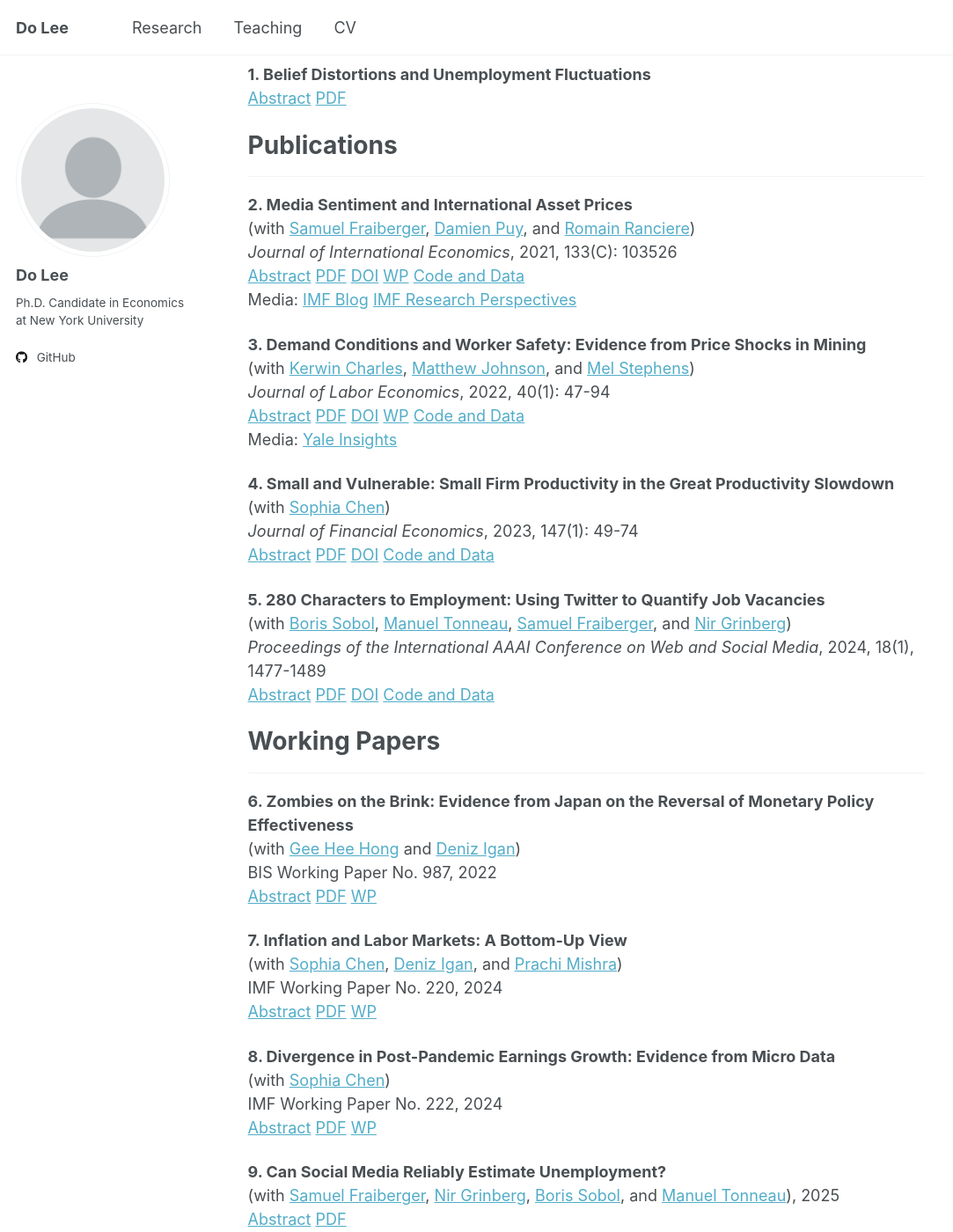
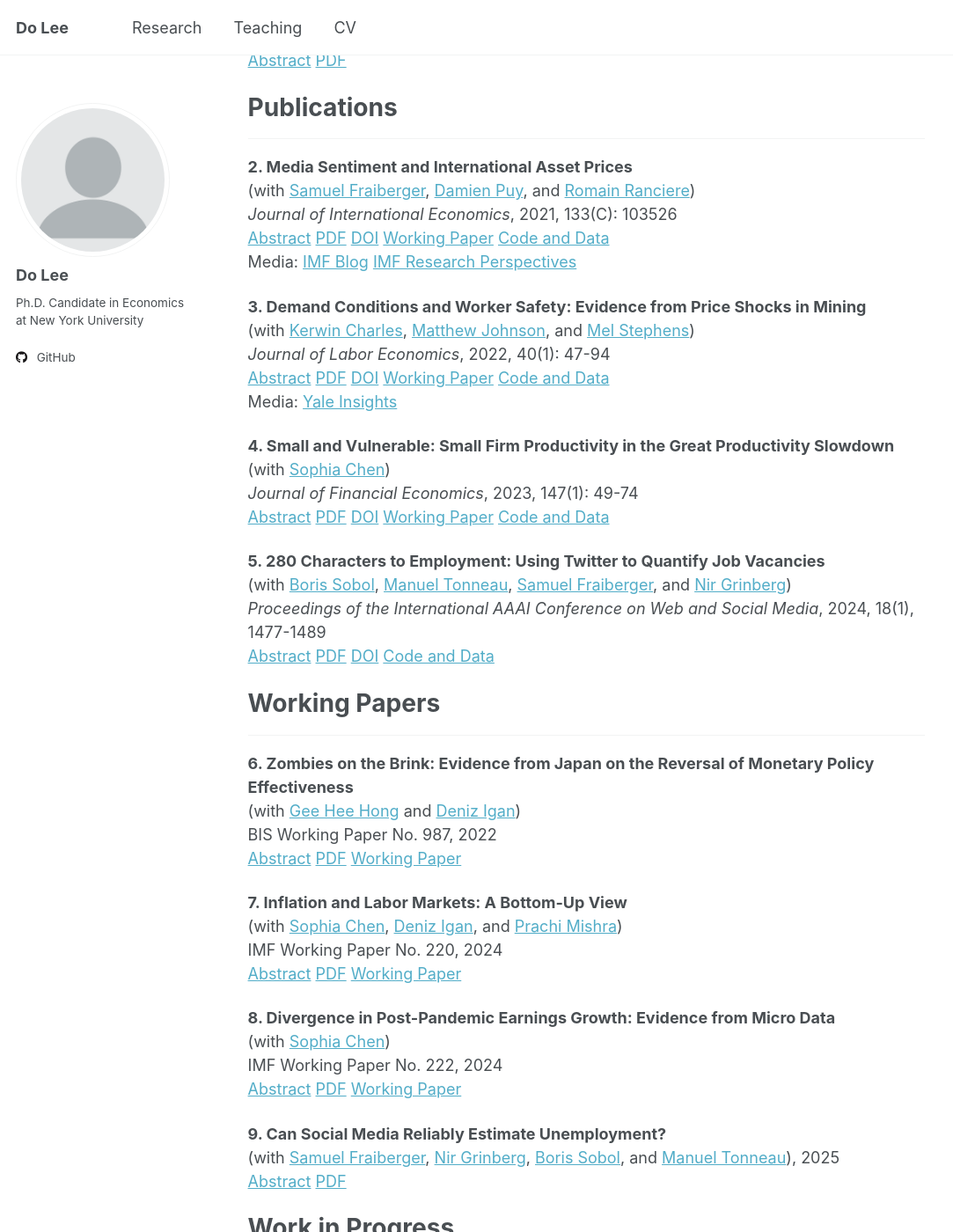
Before and after one commit to doqlee/doqlee.github.io, a Jekyll site: the page built from _pages/main.md, in a window 1280 px wide and 1400 px high, scrolled down 440 px. Shown: the whole window at 88% size, without its empty margins (0-1083 px from the left). Built offline with Jekyll 4.4.1, drawn with Linux system fonts in a browser that asks for light colours.

Commit message:
Update main.md

```diff
--- a/_pages/main.md
+++ b/_pages/main.md
@@ -11,8 +11,7 @@ redirect_from:
 I am a Ph.D. candidate in Economics at New York University (NYU). \
 Research Interests: Macroeconomics, Asset Pricing, Labor Economics \
 Email: [dql204@nyu.edu](mailto:dql204@nyu.edu)
-
-### [CV/Resume](../CV_Do_Lee.pdf)
+[CV/Resume](../CV_Do_Lee.pdf)
 
 Education
 =========
@@ -41,7 +40,7 @@ Publications
 **2. Media Sentiment and International Asset Prices** \
 (with [Samuel Fraiberger](https://www.samuelfraiberger.com/), [Damien Puy](https://sites.google.com/view/damienpuy), and [Romain Ranciere](https://rranciere.academia.edu/)) \
 *Journal of International Economics*, 2021, 133(C): 103526 \
-<a href="#/" onclick="visib('FLPR2021')">Abstract</a> [PDF](../files/mediaSentiment.pdf) [DOI](https://doi.org/10.1016/j.jinteco.2021.103526) [WP](https://www.nber.org/papers/w25353) [Code and Data](https://doi.org/10.7910/DVN/QNKFJF) \
+<a href="#/" onclick="visib('FLPR2021')">Abstract</a> [PDF](../files/mediaSentiment.pdf) [DOI](https://doi.org/10.1016/j.jinteco.2021.103526) [Working Paper](https://www.nber.org/papers/w25353) [Code and Data](https://doi.org/10.7910/DVN/QNKFJF) \
 Media: [IMF Blog](https://www.imf.org/en/Blogs/Articles/2019/12/16/blog-the-power-of-text) [IMF Research Perspectives](https://www.imf.org/-/media/Files/Research/research-perspective/2019/SpringSummer/index.ashx)
 <div id="FLPR2021" style="display: none; text-align: justify; line-height: 1.2" >
 We investigate the relationship between media sentiment and international equity prices using a new dataset of 4 million news articles published between 1991 and 2015. Three key results emerge. First, news sentiment robustly predicts future daily returns around the world. However, we find a sharp contrast between the effect of local news and that of global news: whereas local news optimism (pessimism) predicts a small and transitory increase (decrease) in local equity returns, global news sentiment has a larger impact on returns that does not reverse in the short run. Second, news sentiment affects local prices mainly through the investment decisions of foreign—rather than local—investors. Third, large variations in global news sentiment predominantly happen in the absence of new information about fundamentals, suggesting that movements in global sentiment capture variations in investors' sentiment. Taken together, our findings illustrate the key role played by foreign news and investors' sentiment in driving local asset prices.
@@ -53,7 +52,7 @@ We investigate the relationship between media sentiment and international equity
 **3. Demand Conditions and Worker Safety: Evidence from Price Shocks in Mining** \
 (with [Kerwin Charles](https://faculty.som.yale.edu/kerwincharles/), [Matthew Johnson](https://sites.google.com/site/mslaterjohnson/home?authuser=0), and [Mel Stephens](https://sites.lsa.umich.edu/mstep/)) \
 *Journal of Labor Economics*, 2022, 40(1): 47-94 \
-<a href="#/" onclick="visib('CJLS2022')">Abstract</a> [PDF](../files/Mining.pdf) [DOI](https://doi.org/10.1086/713887) [WP](https://www.nber.org/papers/w26401) [Code and Data](https://github.com/doqlee/mining) \
+<a href="#/" onclick="visib('CJLS2022')">Abstract</a> [PDF](../files/Mining.pdf) [DOI](https://doi.org/10.1086/713887) [Working Paper](https://www.nber.org/papers/w26401) [Code and Data](https://github.com/doqlee/mining) \
 Media: [Yale Insights](https://insights.som.yale.edu/insights/firms-sacrifice-worker-safety-when-demand-is-high)
 <div id="CJLS2022" style="display: none; text-align: justify; line-height: 1.2" >
 We investigate how demand conditions affect employers' provision of safety---something about which theory is ambivalent. Positive demand shocks relax financial constraints that limit safety investment but simultaneously raise the opportunity cost of increasing safety rather than production. We study the US metals mining sector, leveraging exogenous demand shocks from short-term variation in global commodity prices. We find that positive price shocks substantially increase workplace injury rates and safety regulation noncompliance. While these results indicate the general dominance of the opportunity cost effect, shocks that only increase mines' cash flow lower injury rates, illustrating that financial constraints also affect safety.
@@ -65,7 +64,7 @@ We investigate how demand conditions affect employers' provision of safety---som
 **4. Small and Vulnerable: Small Firm Productivity in the Great Productivity Slowdown** \
 (with [Sophia Chen](https://sites.google.com/site/sophiachenecon/home)) \
 *Journal of Financial Economics*, 2023, 147(1): 49-74 \
-<a href="#/" onclick="visib('CL2023')">Abstract</a> [PDF](../files/SmallAndVulnerable.pdf) [DOI](https://doi.org/10.1016/j.jfineco.2022.09.007) [Code and Data](https://doi.org/10.17632/49wv286my4.1)
+<a href="#/" onclick="visib('CL2023')">Abstract</a> [PDF](../files/SmallAndVulnerable.pdf) [DOI](https://doi.org/10.1016/j.jfineco.2022.09.007) [Working Paper]([https://www.nber.org/papers/w26401](https://doi.org/10.5089/9781513564647.001)) [Code and Data](https://doi.org/10.17632/49wv286my4.1)
 <div id="CL2023" style="display: none; text-align: justify; line-height: 1.2" >
 We show that the TFP growth of European micro, small, and medium-sized firms (SMEs) diverged from large firms after the global financial crisis. The average postcrisis TFP growth of medium-sized, small, and micro firms was, respectively, 1.1, 2.9, and 5.4 percentage points lower than that of large firms. This SME productivity gap is larger for firms with more severe credit supply shocks. The gap is partially attributable to a larger postcrisis reduction in intangible capital at SMEs than at large firms. Horseraces suggest that SME indicators are more robust and more powerful predictors of postcrisis TFP growth than other indicators.
 <br>
@@ -91,7 +90,7 @@ Working Papers
 **6. Zombies on the Brink: Evidence from Japan on the Reversal of Monetary Policy Effectiveness** \
 (with [Gee Hee Hong](https://sites.google.com/site/geeheehong/home) and [Deniz Igan](https://www.bis.org/author/deniz_igan.htm)) \
 BIS Working Paper No. 987, 2022 \
-<a href="#/" onclick="visib('HIL2022')">Abstract</a> [PDF](../files/Japan.pdf) [WP](https://www.bis.org/publ/work987.htm)
+<a href="#/" onclick="visib('HIL2022')">Abstract</a> [PDF](../files/Japan.pdf) [Working Paper](https://www.bis.org/publ/work987.htm)
 <div id="HIL2022" style="display: none; text-align: justify; line-height: 1.2" >
 How does unconventional monetary policy affect corporate capital structure and investment decisions? We study the transmission channel of quantitative easing and its potential diminishing returns on investment from a corporate finance perspective. Using a rich bankfirm matched data of Japanese firms with information on corporate debt and investment, we study how firms adjust their capital structure in response to the changes in term premia. Investment responds positively to a reduction in the term premium on average. However, there is a significant degree of cross-sectional variation in firm response: healthier firms increase capital spending and cash holdings, while financially vulnerable firms take advantage of lower long-term yields to refinance without increasing investment.
 <br>
@@ -102,7 +101,7 @@ How does unconventional monetary policy affect corporate capital structure and i
 **7. Inflation and Labor Markets: A Bottom-Up View** \
 (with [Sophia Chen](https://sites.google.com/site/sophiachenecon/home), [Deniz Igan](https://www.bis.org/author/deniz_igan.htm), and [Prachi Mishra](https://prachimishra.in/)) \
 IMF Working Paper No. 220, 2024 \
-<a href="#/" onclick="visib('CILM2024')">Abstract</a> [PDF](../files/HomebaseInflation.pdf) [WP](https://doi.org/10.5089/9798400291807.001)
+<a href="#/" onclick="visib('CILM2024')">Abstract</a> [PDF](../files/HomebaseInflation.pdf) [Working Paper](https://doi.org/10.5089/9798400291807.001)
 <div id="CILM2024" style="display: none; text-align: justify; line-height: 1.2" >
 U.S. inflation surged in 2021-22 and has since declined, driven largely by a sharp drop in goods inflation, though services inflation remains elevated. This paper zooms into services inflation, using proprietary microdata on wages to examine its relationship with service sector wage growth at the Metropolitan Statistical Area (MSA) level. We estimate the wage-price pass-through with a local projection instrumental variable model that exploits variation in labor market tightness across MSAs. Our findings reveal a positive and significant relationship between wages and price growth, with a lag. This suggests that the effects of tight labor markets are persistent and may influence the pace of progression toward the inflation target.
 <br>
@@ -113,7 +112,7 @@ U.S. inflation surged in 2021-22 and has since declined, driven largely by a sha
 **8. Divergence in Post-Pandemic Earnings Growth: Evidence from Micro Data** \
 (with [Sophia Chen](https://sites.google.com/site/sophiachenecon/home)) \
 IMF Working Paper No. 222, 2024 \
-<a href="#/" onclick="visib('CL2024')">Abstract</a> [PDF](../files/HB_analysis.pdf) [WP](https://doi.org/10.5089/9798400291814.001)
+<a href="#/" onclick="visib('CL2024')">Abstract</a> [PDF](../files/HB_analysis.pdf) [Working Paper](https://doi.org/10.5089/9798400291814.001)
 <div id="CL2024" style="display: none; text-align: justify; line-height: 1.2" >
 We analyze post-pandemic labor earnings using employer-employee data and find that earnings grew faster in counties with tighter labor markets and with greater access to loans through the Paycheck Protection Program (PPP), with the impact of PPP loans especially pronounced in areas with tighter labor markets. This divergence in earnings growth is particularly large for lower-paid, nonmanagerial workers, and those employed in smaller firms. Both wage increases and additional hours worked contributed to the overall growth in earnings. These findings align with a labor market competition framework, where tight labor markets reduce earnings disparities. Access to credit further strengthens the competition by relaxing firms’ financing constraints.
 <br>
```
